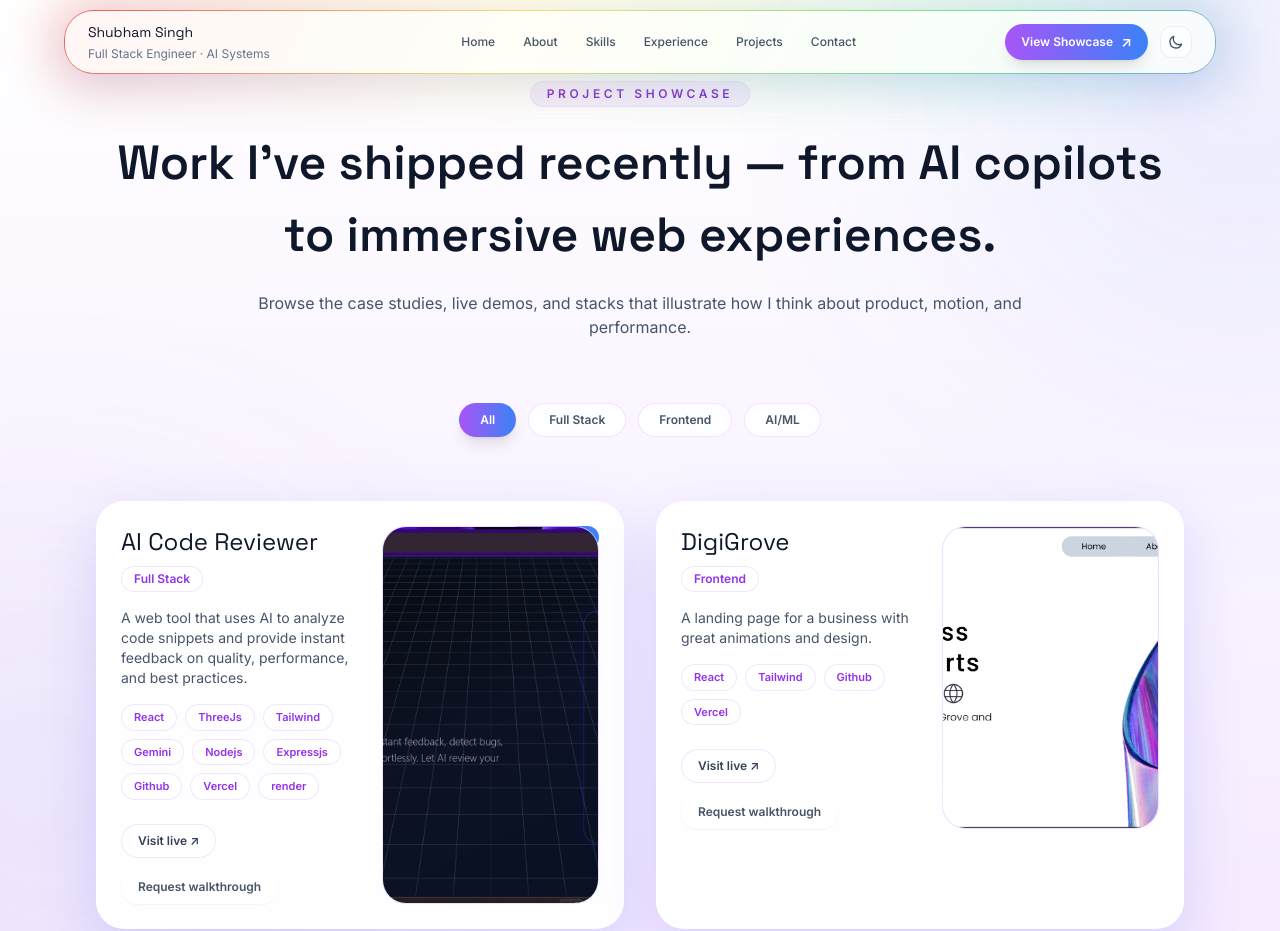
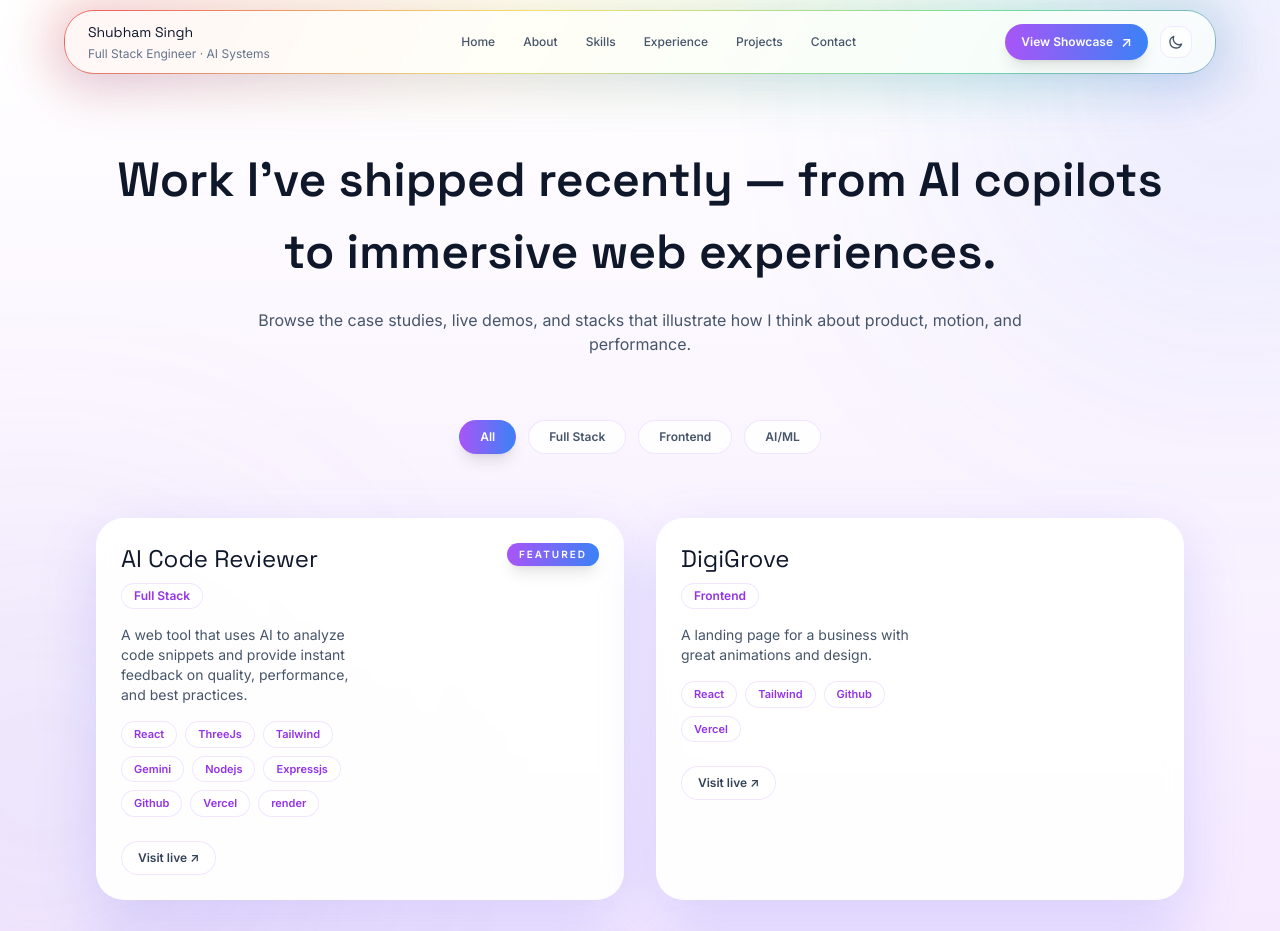
Before and after one commit to LostBoy143/Shubham-Portfolio, a React (Vite) app in the folder my-portfolio/: page /projects in a window 1280 px wide. Shown: the top 931 px of the page. Built offline with nearby package versions, Linux system fonts and the light colour scheme.

Commit message:
Updated Portfolio

```diff
--- a/my-portfolio/src/components/Projects.jsx
+++ b/my-portfolio/src/components/Projects.jsx
@@ -132,7 +132,7 @@ const Projects = () => {
                     </div>
                   </div>
 
-                  <div className="relative overflow-hidden rounded-[24px] border border-purple-200/60 bg-gradient-to-br from-purple-500/15 via-blue-500/10 to-transparent">
+                  {/* <div className="relative overflow-hidden rounded-[24px] border border-purple-200/60 bg-gradient-to-br from-purple-500/15 via-blue-500/10 to-transparent">
                     <img
                       src={project.image}
                       alt={project.name}
@@ -140,7 +140,7 @@ const Projects = () => {
                       className="h-full w-full object-cover transition-transform duration-500 group-hover:scale-105"
                     />
                     <div className="absolute inset-0 bg-gradient-to-t from-black/40 to-transparent opacity-0 transition-opacity duration-300 group-hover:opacity-100" />
-                  </div>
+                  </div> */}
                 </div>
               </motion.article>
             ))}
--- a/my-portfolio/src/components/ProjectsPage.jsx
+++ b/my-portfolio/src/components/ProjectsPage.jsx
@@ -53,14 +53,7 @@ const projects = [
     image: "./zappy.png",
     description:
       "An online food delivery platform built for speed and simplicity, offering real-time restaurant browsing, order tracking, and a seamless checkout experience.",
-    tech: [
-      "React",
-      "Tailwind",
-      "Nodejs",
-      "Expressjs",
-      "Mongodb",
-      "Stripe",
-    ],
+    tech: ["React", "Tailwind", "Nodejs", "Expressjs", "Mongodb", "Stripe"],
     link: "https://github.com/LostBoy143/zappy",
     category: "Full Stack",
     featured: true,
@@ -108,7 +101,7 @@ const ProjectsPage = () => {
     <section className="relative px-6 py-20 sm:px-12 lg:px-24 min-h-screen">
       <div className="pointer-events-none absolute inset-x-0 top-16 h-72 rounded-full bg-gradient-to-r from-purple-500/12 via-blue-500/12 to-emerald-400/12 blur-3xl" />
 
-      <div className="relative mx-auto flex w-full max-w-6xl flex-col gap-16">
+      <div className="relative mx-auto flex w-full max-w-6xl flex-col gap-16 mt-4 md:mt-16">
         <motion.div
           initial={{ opacity: 0, y: -20 }}
           whileInView={{ opacity: 1, y: 0 }}
@@ -116,14 +109,13 @@ const ProjectsPage = () => {
           transition={{ duration: 0.6 }}
           className="space-y-5 text-center"
         >
-          <span className="inline-flex items-center gap-2 rounded-full border border-purple-200/60 bg-purple-100/80 px-4 py-1 text-xs font-semibold uppercase tracking-[0.3em] text-purple-700">
-            Project Showcase
-          </span>
           <h1 className="font-heading text-[32px] sm:text-[48px] font-semibold text-slate-900 dark:text-white">
-            Work I’ve shipped recently — from AI copilots to immersive web experiences.
+            Work I’ve shipped recently — from AI copilots to immersive web
+            experiences.
           </h1>
           <p className="mx-auto max-w-3xl text-base text-slate-600 dark:text-slate-300">
-            Browse the case studies, live demos, and stacks that illustrate how I think about product, motion, and performance.
+            Browse the case studies, live demos, and stacks that illustrate how
+            I think about product, motion, and performance.
           </p>
         </motion.div>
 
@@ -171,12 +163,16 @@ const ProjectsPage = () => {
                 <div className="grid gap-5 lg:grid-cols-[1fr_0.9fr]">
                   <div className="space-y-4">
                     <div className="flex flex-col gap-2">
-                      <h3 className="font-heading text-2xl text-slate-900 dark:text-white">{project.name}</h3>
+                      <h3 className="font-heading text-2xl text-slate-900 dark:text-white">
+                        {project.name}
+                      </h3>
                       <span className="inline-flex w-fit items-center rounded-full border border-purple-200/60 bg-white/80 px-3 py-1 text-xs font-semibold text-purple-600 dark:border-white/10 dark:bg-white/10 dark:text-purple-200">
                         {project.category}
                       </span>
                     </div>
-                    <p className="text-sm text-slate-600 dark:text-slate-300">{project.description}</p>
+                    <p className="text-sm text-slate-600 dark:text-slate-300">
+                      {project.description}
+                    </p>
                     <div className="flex flex-wrap gap-2">
                       {project.tech.map((tech) => (
                         <span
@@ -196,12 +192,12 @@ const ProjectsPage = () => {
                       >
                         Visit live ↗
                       </a>
-                      <button className="inline-flex items-center gap-2 rounded-full border border-white/70 bg-white/90 px-4 py-2 text-xs font-semibold text-slate-600 shadow-sm transition hover:-translate-y-[2px] dark:border-white/10 dark:bg-white/10 dark:text-slate-200">
+                      {/* <button className="inline-flex items-center gap-2 rounded-full border border-white/70 bg-white/90 px-4 py-2 text-xs font-semibold text-slate-600 shadow-sm transition hover:-translate-y-[2px] dark:border-white/10 dark:bg-white/10 dark:text-slate-200">
                         Request walkthrough
-                      </button>
+                      </button> */}
                     </div>
                   </div>
-                  <div className="relative overflow-hidden rounded-[24px] border border-purple-200/60 bg-gradient-to-br from-purple-500/15 via-blue-500/10 to-transparent">
+                  {/* <div className="relative overflow-hidden rounded-[24px] border border-purple-200/60 bg-gradient-to-br from-purple-500/15 via-blue-500/10 to-transparent">
                     <img
                       src={project.image}
                       alt={project.name}
@@ -209,7 +205,7 @@ const ProjectsPage = () => {
                       className="h-full w-full object-cover transition-transform duration-500 group-hover:scale-105"
                     />
                     <div className="absolute inset-0 bg-gradient-to-t from-black/45 via-black/10 to-transparent opacity-0 transition-opacity duration-300 group-hover:opacity-100" />
-                  </div>
+                  </div> */}
                 </div>
               </motion.article>
             ))}
@@ -227,7 +223,8 @@ const ProjectsPage = () => {
             Looking for something specific?
           </h3>
           <p className="mt-2 text-sm text-slate-600 dark:text-slate-300">
-            Let’s build it together. Share your idea, and I’ll map the systems, UI, and AI pieces needed to ship fast.
+            Let’s build it together. Share your idea, and I’ll map the systems,
+            UI, and AI pieces needed to ship fast.
           </p>
           <a
             href="mailto:singhshubham620278@gmail.com"
```
